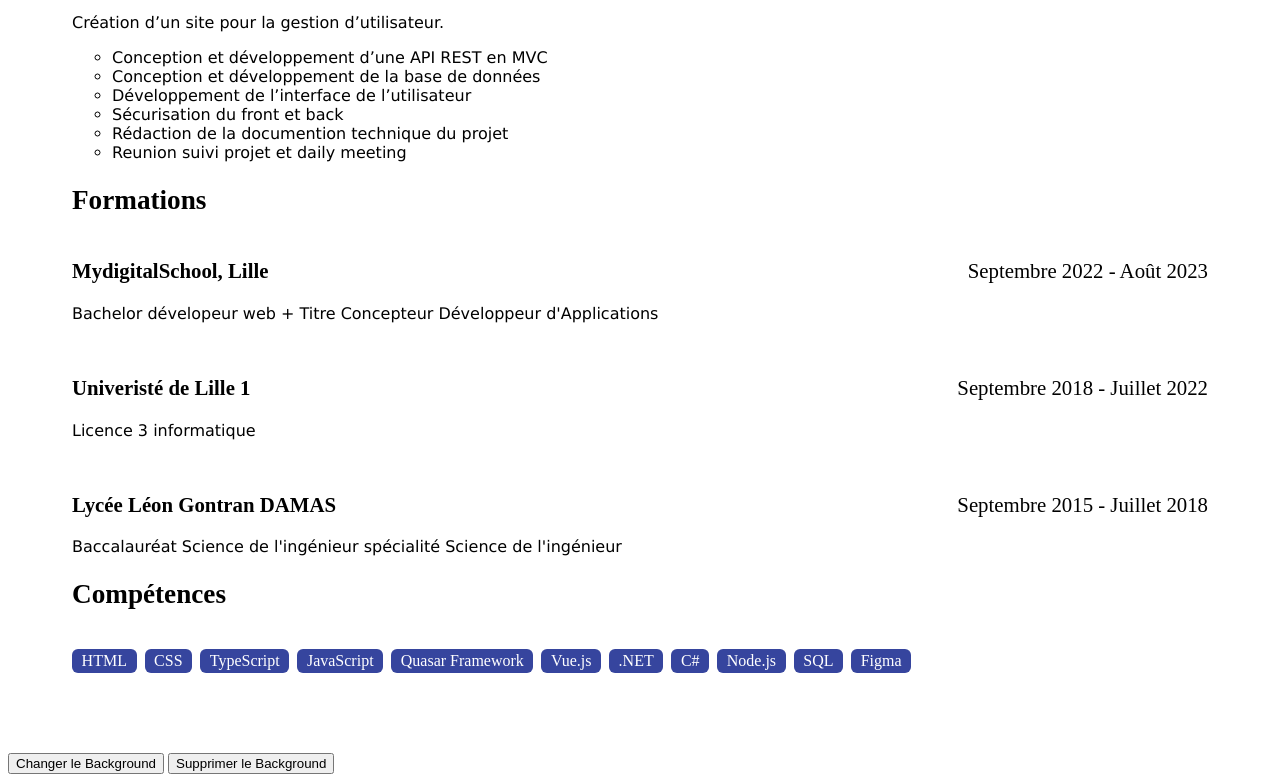
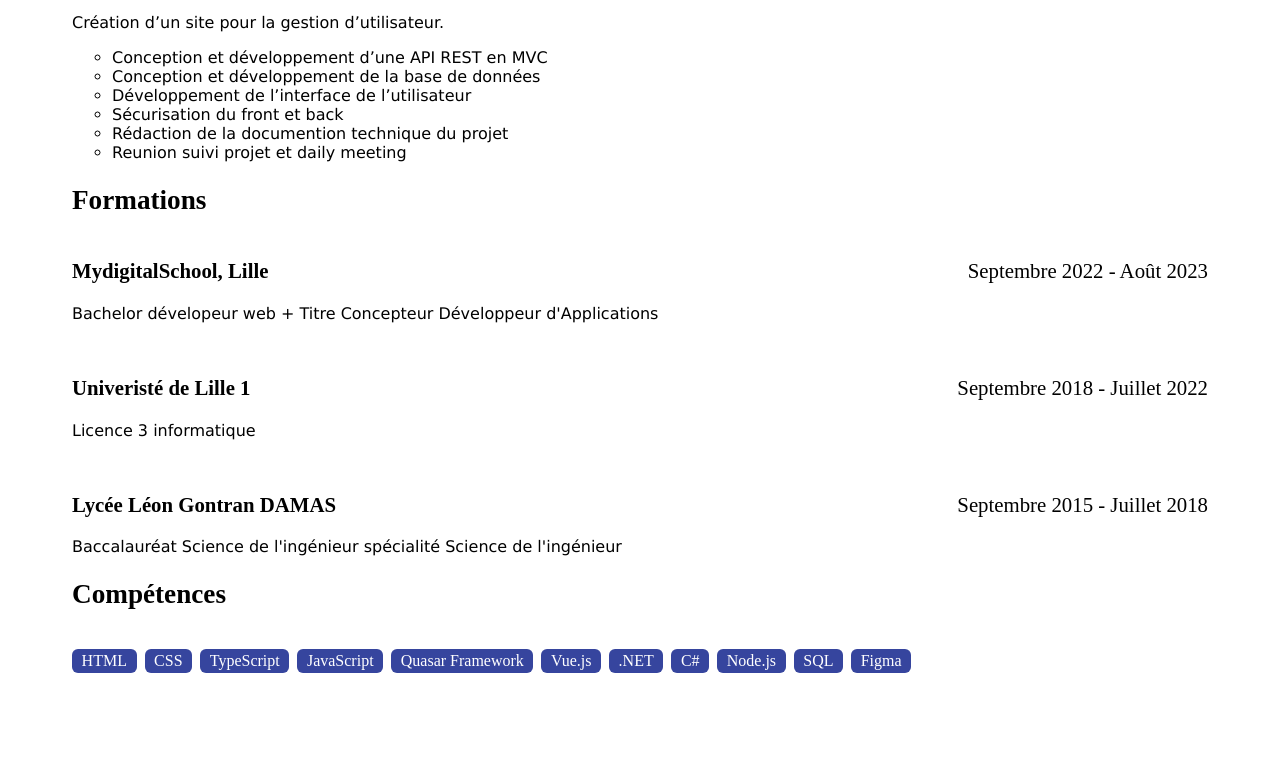
Before and after one commit to AngelPASTORROJAS/cv-online, a plain HTML site: page index.html in a window 1280 px wide. Shown: the part 858-1640 px from the top of the page. After the commit the page ends 1619 px from the top, so only its background shows below. Drawn offline with Linux system fonts and the light colour scheme.

Commit message:
feat: suppression des boutons de changement de background

```diff
--- a/index.html
+++ b/index.html
@@ -272,26 +272,5 @@
         </ul>
       </section>
     </main>
-    <button class="bouton" onclick="changeBackground()">Changer le Background</button>
-    <button class="bouton" onclick="resetBackground()">Supprimer le Background</button>
-
-  <script>
-    function changeBackground() {
-      var body = document.querySelector('body');
-      var randomColor = Math.floor(Math.random()*16777215).toString(16);
-      var randomColor2 = Math.floor(Math.random()*16777215).toString(16);
-
-      while (randomColor === randomColor2) {
-        randomColor2 = Math.floor(Math.random()*16777215).toString(16);
-      }
-
-      body.style.background = "linear-gradient(45deg, #"+randomColor+", #"+randomColor2+")";
-    }
-
-    function resetBackground() {
-      var body = document.querySelector('body');
-      body.style.background = "white"
-    }
-  </script>
   </body>
 </html>
```
